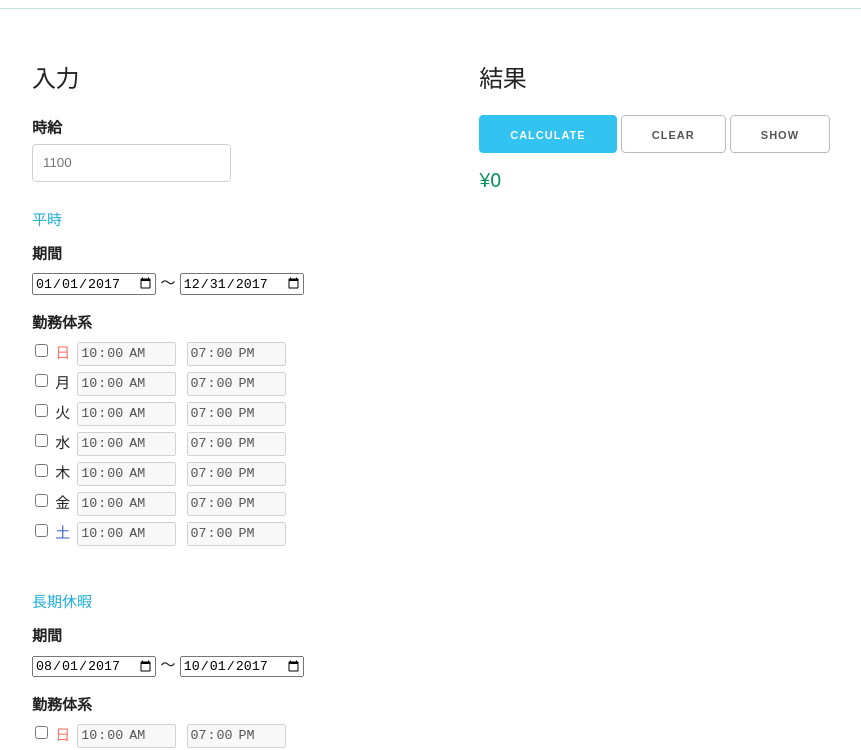
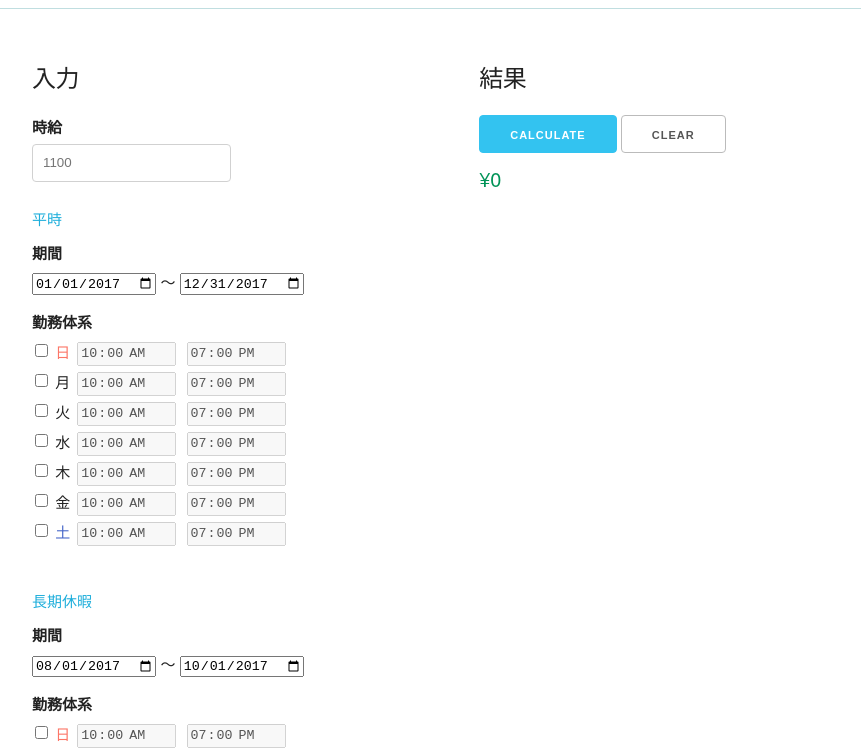
Before and after one commit to jackale/calculate-income, a plain HTML site: page index.html in a window 1280 px wide. Shown: the part 53-803 px from the top of the page, without its empty margins (178-1039 px from the left). Drawn offline with nearby package versions, Linux system fonts and the light colour scheme.

Commit message:
delete show button

```diff
--- a/index.html
+++ b/index.html
@@ -37,7 +37,6 @@
           <div id="calc-area">
             <button id="calc" class="button-primary">Calculate</button>
             <button id="revert">CLEAR</button>
-            <button id="help">SHOW</button>
           </div>
           <div id="result">
           </div>
```
